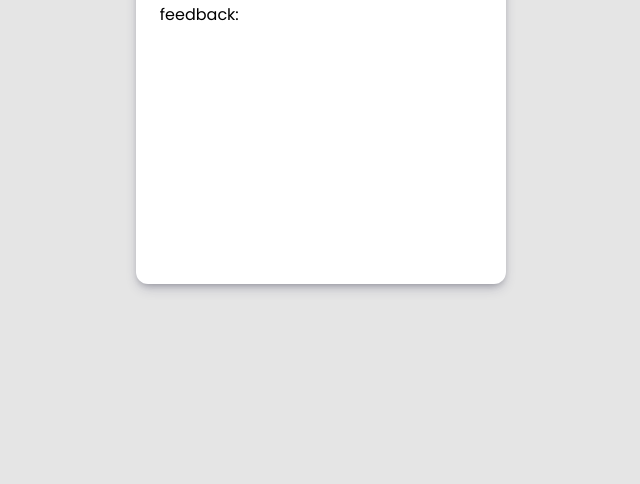
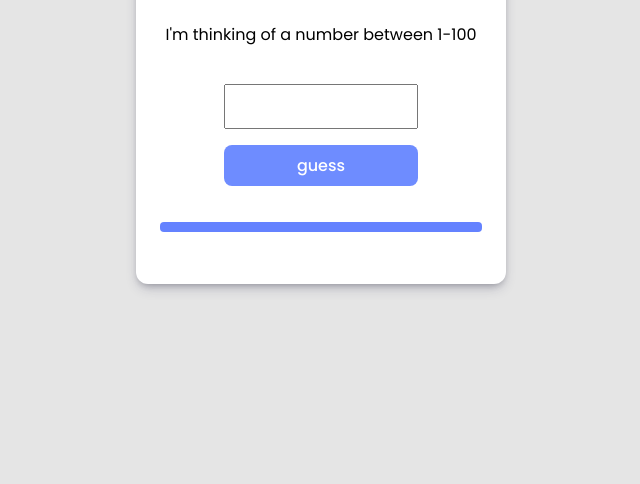
Before and after one commit to BurbujaDeJabon/number-guess-game, a plain HTML site: page index.html in a window 1280 px wide. Shown: the part 316-800 px from the top of the page, without its empty margins (319-959 px from the left). Drawn offline with Linux system fonts and the light colour scheme.

Commit message:
more functional, basic styling

```diff
--- a/index.html
+++ b/index.html
@@ -29,14 +29,14 @@
             </p>
 
             <!--user input-->
-            <div>
+            <div class="guess-container">
             <input id="user-guess" type="number"> </input>
             <button id="submit-btn">guess</button>
             </div>
 
             <div>
             <!--game stats-->
-            <p id="feedback">feedback: </p>
+            <p id="feedback"><!--JS--></p>
 
 
 
--- a/script.js
+++ b/script.js
@@ -7,8 +7,10 @@ function guessingGame() {
 
     if (userGuess > compGuess) {
         feedback.innerHTML = "too high";
+        feedback.style.backgroundColor = 'rgba(310, 0, 0, 0.6)';
     } else if (userGuess < compGuess) {
         feedback.innerHTML = '<p>too low</p>';
+        feedback.style.backgroundColor = 'rgba(0, 310, 0, 0.5)';
     } else {
         feedback.innerHTML = 'YOU GOT IT'
     }
--- a/style.css
+++ b/style.css
@@ -20,13 +20,55 @@ body {
 }
 
 .game-container {
+    text-align: center;
     display: flex;
     flex-direction: column;
+    justify-content: space-evenly;
     min-height: 400px;
-    max-width: 600px;
+    max-width: 700px;
     background-color: white;
     padding: 1em 1.5em;
     border-radius: 12px;
     box-shadow: rgba(50, 50, 93, 0.25) 0px 6px 12px -2px, rgba(0, 0, 0, 0.3) 0px 3px 7px -3px;
 
 }
+
+.guess-container {
+    display: flex;
+    flex-direction: column;
+    align-items: center;
+    gap: 1rem;
+}
+
+.guess-container input {
+    text-align: center;
+    width: 60%;
+    padding: 1em;
+    font-weight: 500;
+}
+.guess-container button {
+    width: 60%;
+    border: none;
+    outline: none;
+    padding: 0.5em;
+    font-family: inherit;
+    border-radius: 8px;
+    background-color: rgb(110, 140, 310);
+    color: white;
+    font-weight: 500;
+    font-size: 1rem;
+    cursor: pointer;
+}
+
+.game-container button:hover {
+    background-color: rgb(100, 130, 300);
+}
+.game-container button:active {
+    transform: scale(1.05);
+}
+
+#feedback {
+    background-color: rgba(100, 130, 300);
+    border-radius: 4px;
+    padding: 0.325em;
+}
```
